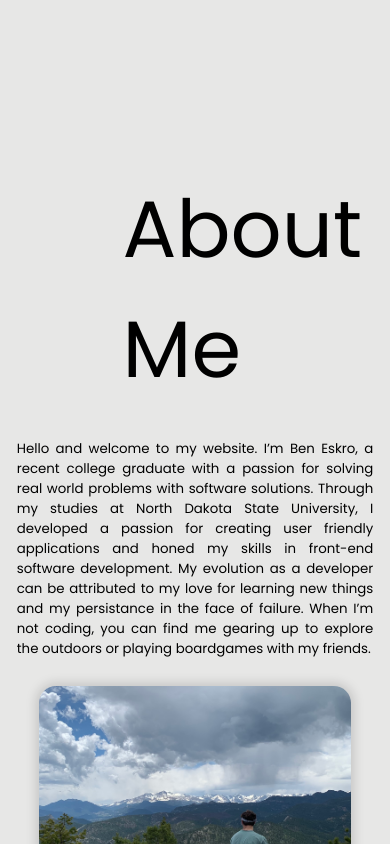
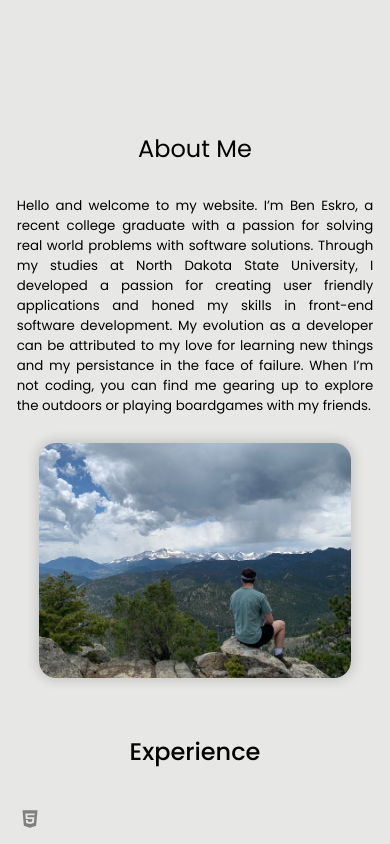
Before and after one commit to beskro2/AboutMeApp, a React (Create React App) app in the folder aboutme/: page / in a window 390 px wide. Shown: the part 960-1804 px from the top of the page. Built offline with nearby package versions, Linux system fonts and the light colour scheme.

Commit message:
ensure title does not have 50px margin

```diff
--- a/aboutme/src/App.css
+++ b/aboutme/src/App.css
@@ -315,7 +315,6 @@ p {
   font-size: 5rem;
   font-weight: 400;
   margin-bottom: 30px;
-  margin-left: 50px;
 }
 
 .section_label2 {
@@ -581,6 +580,18 @@ p {
   .imageCarosel {
     width: 80vw;
   }
+  .section_label1 {
+    display: flex;
+    justify-content: center;
+    text-align: center;
+    font-size: 1.5rem;
+  }
+  .section_label3 {
+    display: flex;
+    justify-content: center;
+    text-align: center;
+    font-size: 1.5rem;
+  }
   .section_label2 {
     display: flex;
     justify-content: center;
```
